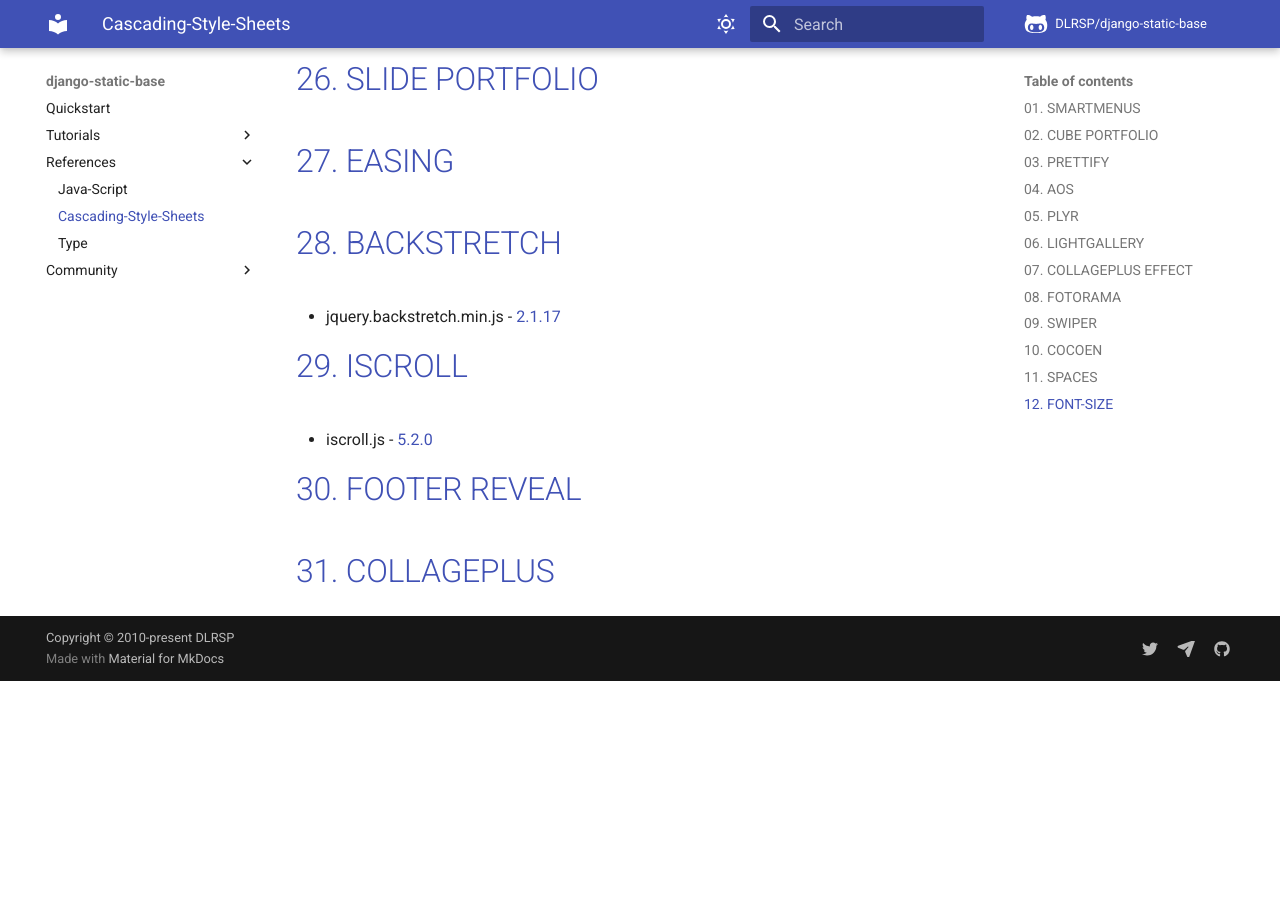
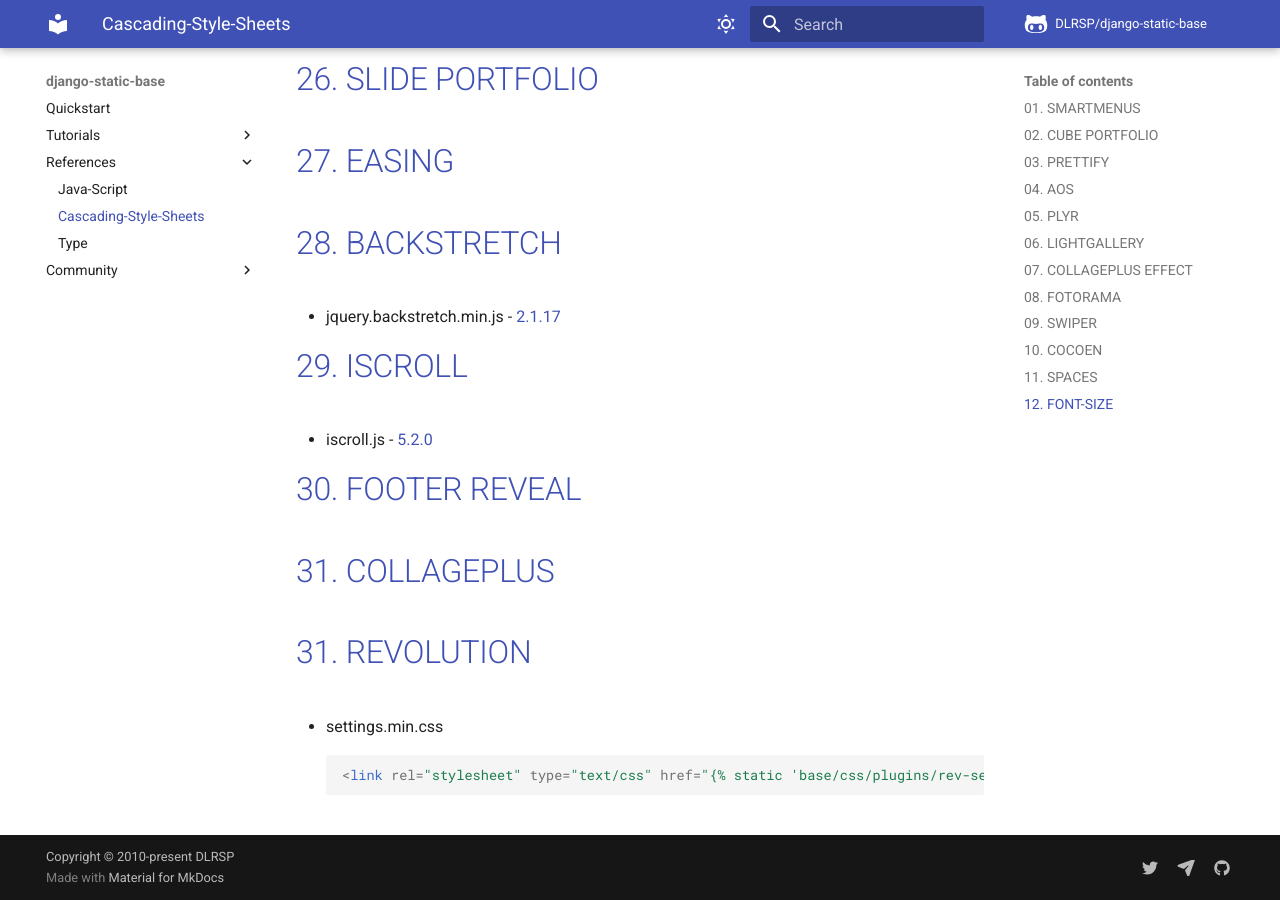
Before and after one commit to DLRSP/django-static-base, an MkDocs documentation site: the page built from docs/references/style.md, in a window 1280 px wide and 900 px high, scrolled down 3964 px. Built offline with MkDocs 1.6.1 and Material for MkDocs 9.7.7, drawn with Linux system fonts in a browser that asks for light colours; comment, search, counter and statistics services are not loaded; before the commit the page ends 4645 px from its top, so only the background shows below that.

Commit message:
- add revolution css settings

````diff
--- a/docs/references/style.md
+++ b/docs/references/style.md
@@ -73,3 +73,9 @@
 - iscroll.js - [5.2.0](https://github.com/cubiq/iscroll/releases)
 # 30. FOOTER REVEAL
 # 31. COLLAGEPLUS
+
+# 31. REVOLUTION
+- settings.min.css
+    ```html
+    <link rel="stylesheet" type="text/css" href="{% static 'base/css/plugins/rev-settings.min.css' %}">
+    ```
````
